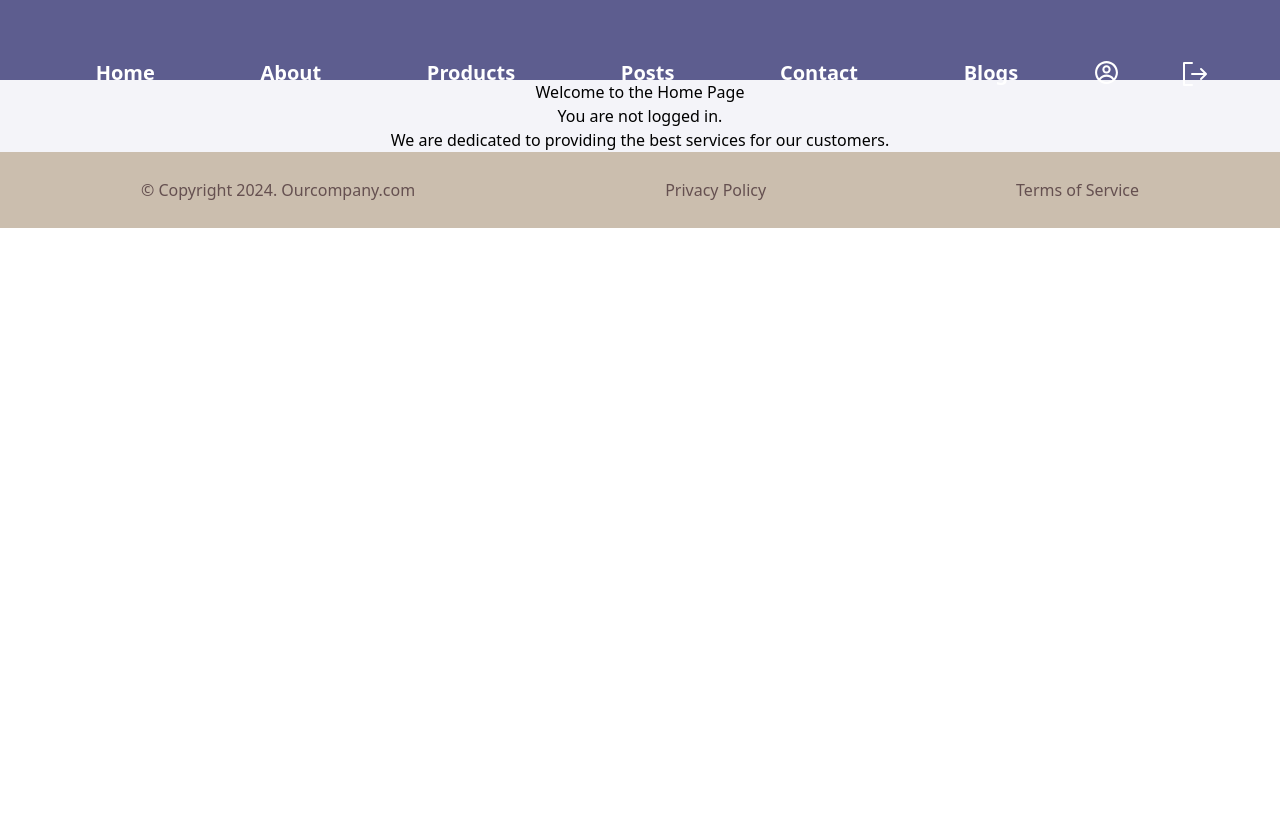
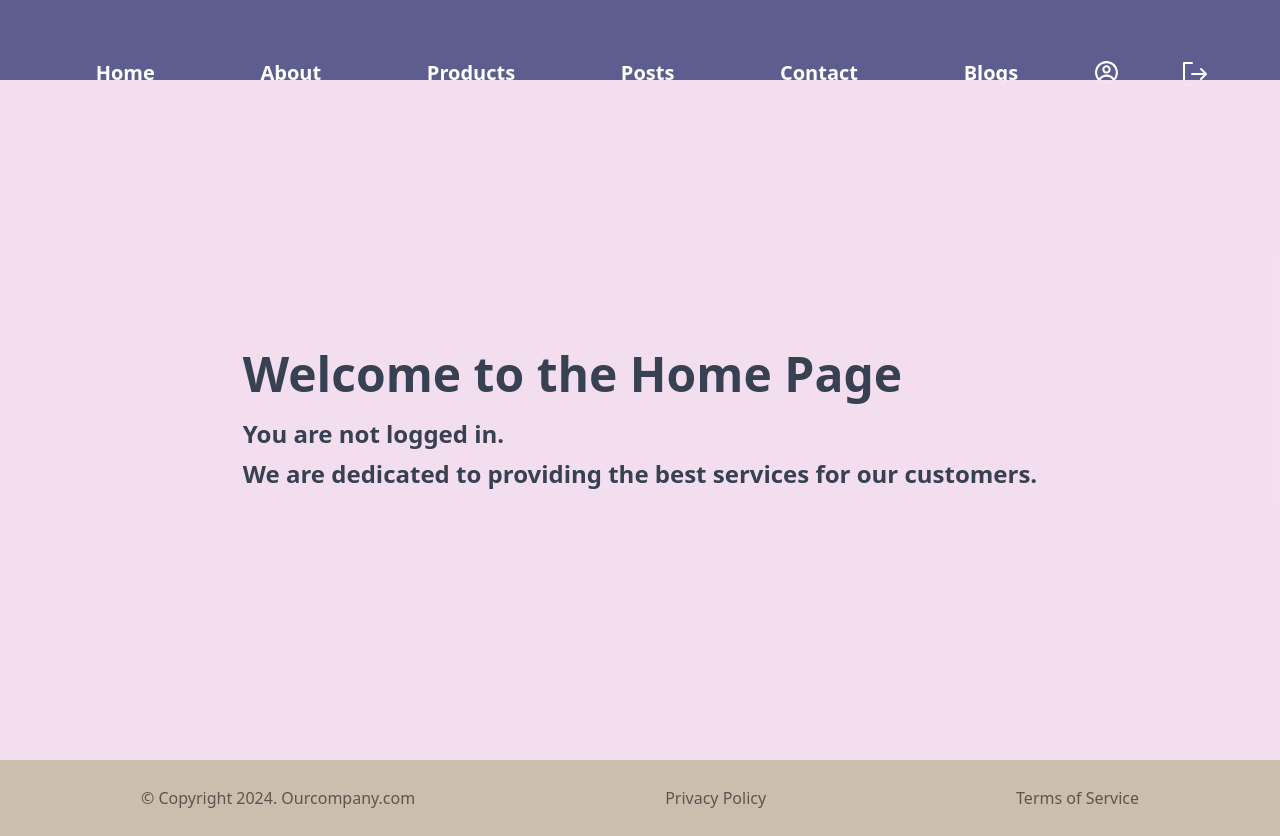
Before and after one commit to guranda26/online-shop, a Next.js app: page / in a window 1280 px wide. Before the commit the page ends 800 px from the top, so only its background shows below. Built offline with nearby package versions, Linux system fonts and the light colour scheme; no server answers; sample sign-in values are in the browser's storage.

Commit message:
style home page using tasilwind

```diff
--- a/src/app/home.jsx
+++ b/src/app/home.jsx
@@ -25,7 +25,7 @@ const Homepage = () => {
 
         const data = await response.json();
         if (response.ok) {
-          setUser(data); // Set user data if response is successful
+          setUser(data);
         } else {
           console.error("Error fetching user data");
           localStorage.removeItem("accessToken");
@@ -33,7 +33,7 @@ const Homepage = () => {
       } catch (error) {
         console.error("An error occurred:", error);
       } finally {
-        setLoading(false); // Stop loading once fetching is done
+        setLoading(false);
       }
     };
 
@@ -48,18 +48,21 @@ const Homepage = () => {
     );
   }
   return (
-    <div id="home" className="home-section">
-      <div className="home-content">
-        <h1 className="font-poppins">Welcome to the Home Page</h1>
+    <div
+      id="home"
+      className="min-h-[85vh] bg-[#f4d4ecad] flex items-center justify-center overflow-hidden"
+    >
+      <div className="text-gray-700 font-semibold">
+        <h1 className="font-poppins mb-5 text-5xl">Welcome to the Home Page</h1>
         {user ? (
-          <p className="home-txt">
+          <p className="home-txt text-2xl">
             Hello, <strong className="highlight">{user.firstName}</strong>!
             Explore the app and manage your products and blog posts.
           </p>
         ) : (
-          <p className="home-txt">You are not logged in.</p>
+          <p className="text-2xl">You are not logged in.</p>
         )}
-        <p>
+        <p className="mt-2 text-2xl">
           We are dedicated to providing the best services for our customers.
         </p>
       </div>
```
